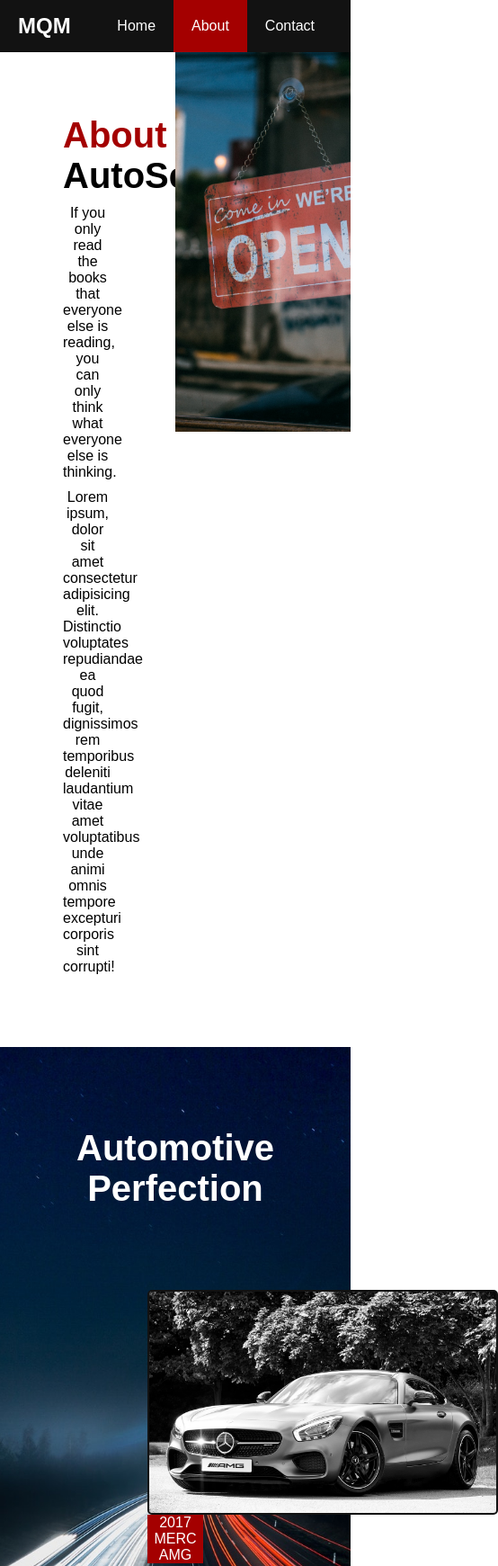
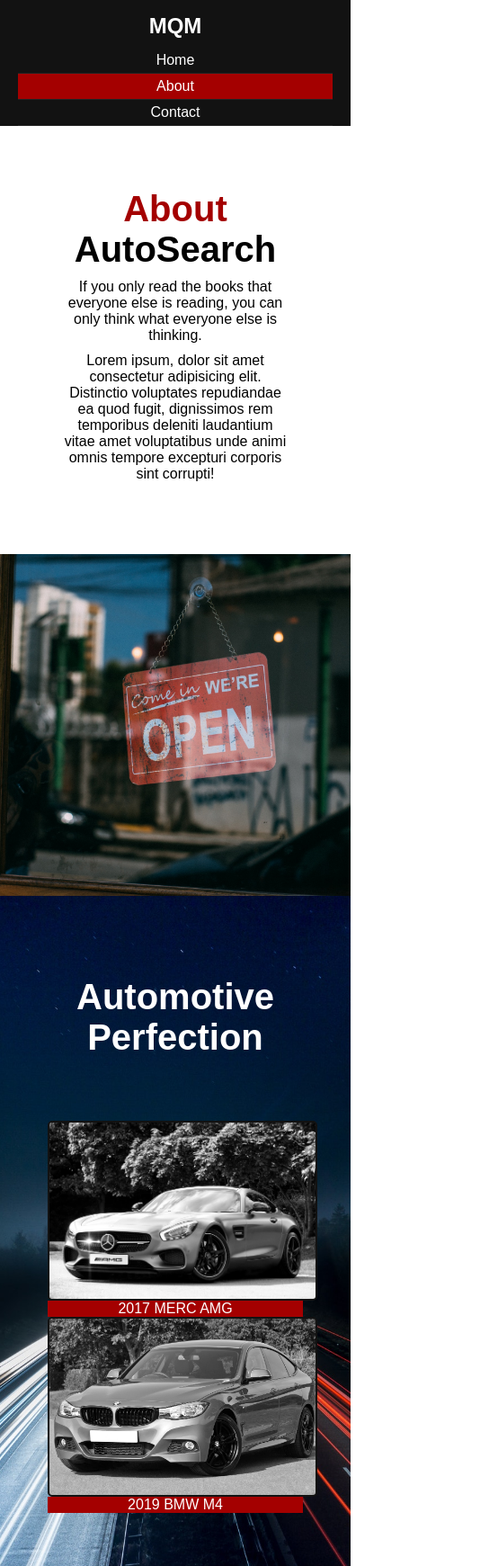
Before and after one commit to Quintam26/Auto-App, a React app: page /about in a window 390 px wide. Shown: the top 1741 px of the page at 90% size, 554 px wide, since content can reach past the window. Built offline with nearby package versions, Linux system fonts and the light colour scheme; some packages are replaced by stand-ins of ours.

Commit message:
adding media queries for responsive design

```diff
--- a/src/components/about/About.css
+++ b/src/components/about/About.css
@@ -8,10 +8,24 @@
   min-height: 100%;
 }
 
+@media screen and (max-width: 768px) {
+  .about-info .info-right {
+    float: none;
+    width: 100%;
+  }
+}
+
 .about-info .image {
   background: url('../../assets/open.png') no-repeat center center/cover;
   height: 50vh;
-  width: 50vw;
+  width: 100%;
+}
+
+@media screen and (max-width: 768px) {
+  .about-info .image {
+    height: 45vh;
+    width: 100%;
+  }
 }
 
 .about-info .info-left {
@@ -19,6 +33,13 @@
   width: 50%;
   min-height: 100%;
   padding: 70px;
+}
+
+@media screen and (max-width: 768px) {
+  .about-info .info-left {
+    float: none;
+    width: 100%;
+  }
 }
 
 .about-heading {
@@ -42,6 +63,13 @@
   width: 100vw;
 }
 
+@media screen and (max-width: 768px) {
+  .tests {
+    height: 95vh;
+  }
+}
+
+
 .tests .test-image1 {
   background: url('../../assets/merc2.png') no-repeat center center/cover;
   height: 100vh;
@@ -51,15 +79,28 @@
   border-radius: 5px;
   border: solid 2px #121212;
   margin: 0 auto;
+}
 
+@media screen and (max-width: 768px) {
+  .tests .test-image1 {
+    max-width: 300px;
+    max-height: 200px;
+  }
 }
 
 .test1 {
   margin: 0 auto;
   color: white;
   border-radius: 10px;
-  width: 26.2%;
+  width: 23%;
   padding: 20px;
+}
+
+@media screen and (max-width: 768px) {
+  .test1 {
+    padding: 0;
+    width: 73%;
+  }
 }
 
 .tests .test-image2 {
@@ -73,13 +114,28 @@
   margin: 0 auto;
 }
 
+@media screen and (max-width: 768px) {
+  .tests .test-image2 {
+    max-width: 300px;
+    max-height: 200px;
+  }
+}
+
 .test2 {
   margin: 0 auto;
   color: white;
   border-radius: 10px;
-  width: 26.2%;
+  width: 23%;
   padding: 20px;
 }
+
+@media screen and (max-width: 768px) {
+  .test2 {
+    padding: 0;
+    width: 73%;
+  }
+}
+
 
 .test1 p, .test2 p {
   background: #A40000;
--- a/src/components/header/Header.css
+++ b/src/components/header/Header.css
@@ -28,13 +28,27 @@ p {
   padding-bottom: 10px;
 }
 
+@media screen and (max-width: 768px) {
+  .topnav h2 {
+    float: none;
+    text-align: center;
+  }
+}
+
 .topnav ul {
   list-style: none;
   float: right;
 }
 
+
 .topnav ul li {
   float: left;
+}
+
+@media screen and (max-width: 768px) {
+  .topnav ul, .topnav ul li {
+    float: none;
+  }
 }
 
 .topnav ul li a {
@@ -43,6 +57,13 @@ p {
   text-decoration: none;
   padding: 20px;
   text-align: center;
+}
+
+@media screen and (max-width: 768px) {
+  .topnav ul li a {
+    padding: 5px;
+    border-bottom: #242424 1px solid;
+  }
 }
 
 .topnav ul li a:hover {
--- a/src/components/home/Home.css
+++ b/src/components/home/Home.css
@@ -22,6 +22,12 @@
   padding: 0 30px;
 }
 
+@media screen and (max-width: 768px) {
+  .info-img {
+    display: none;
+  }
+}
+
 .info-content {
   float: right;
   width: 50%;
@@ -31,6 +37,13 @@
   overflow: hidden;
   background: #121212;
   color: white;
+}
+
+@media screen and (max-width: 768px) {
+  .info-content {
+    float: none;
+    width: 100%;
+  }
 }
 
 .home-content {
@@ -113,6 +126,13 @@
   text-align: center;
 }
 
+@media screen and (max-width: 768px) {
+  .box {
+    float: none;
+    width: 100%;
+  }
+}
+
 .box i {
   margin-bottom: 10px;
 }
```
